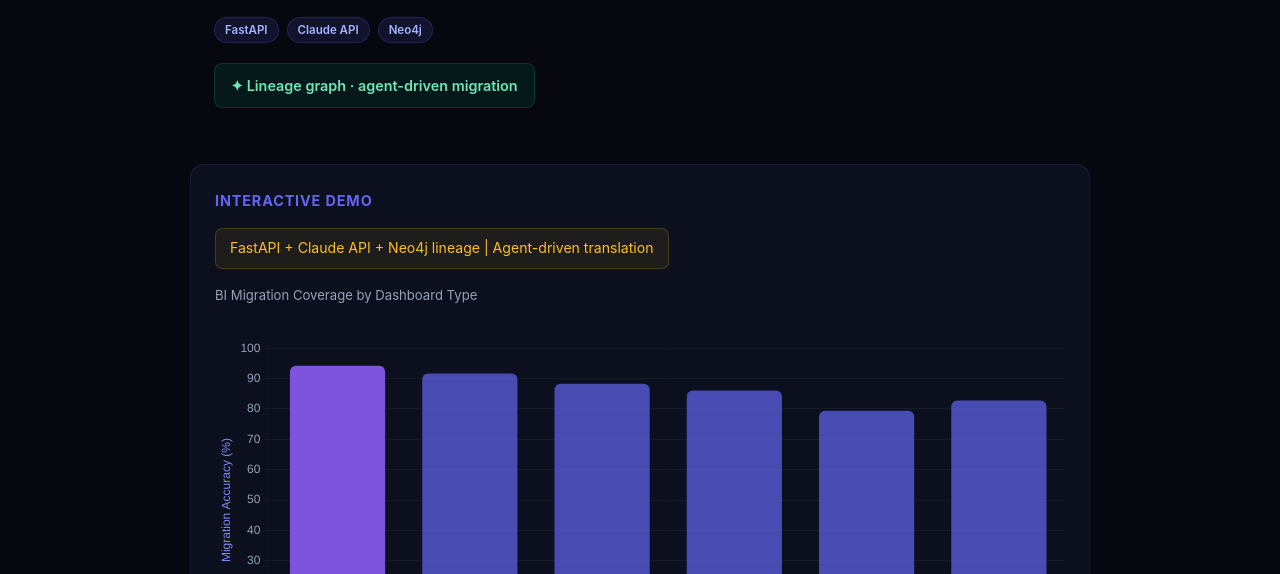
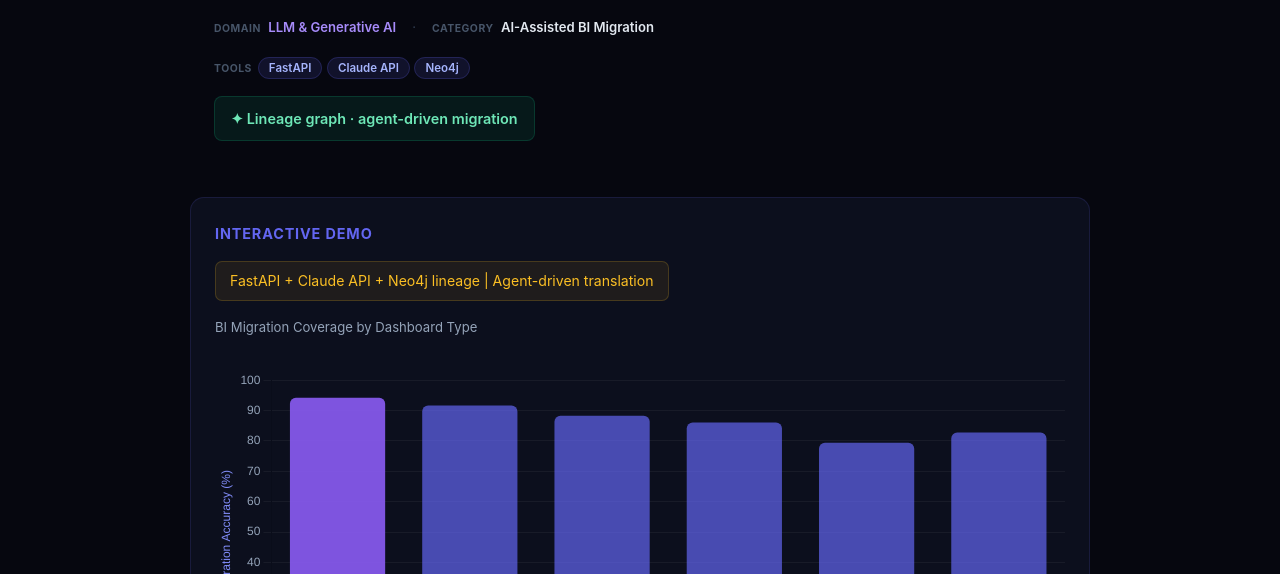
Before and after one commit to Sandyyy123/bi-migration-ai-demo, a plain HTML site: page index.html in a window 1280 px wide. Shown: the part 226-800 px from the top of the page. Drawn offline with nearby package versions, Linux system fonts and the light colour scheme.

Commit message:
Update index.html: domain sections, remove LinkedIn

```diff
--- a/index.html
+++ b/index.html
@@ -49,7 +49,14 @@
 <div class="hero">
   <h1>BI Migration AI Demo</h1>
   <p>AI-powered BI migration platform: FastAPI + Claude agents + Neo4j lineage graph. Automates dashboard/report translation across BI tools with impact analysis.</p>
-  <div class="badges"><span class="badge">FastAPI</span> <span class="badge">Claude API</span> <span class="badge">Neo4j</span></div>
+  <div style="display:flex;flex-wrap:wrap;gap:16px;margin-bottom:16px;font-size:.82rem">
+    <div><span style="font-size:.65rem;font-weight:700;text-transform:uppercase;letter-spacing:.05em;color:#475569">Domain</span>&nbsp;
+         <span style="font-weight:600;color:#a78bfa">LLM & Generative AI</span></div>
+    <div style="color:#334155">·</div>
+    <div><span style="font-size:.65rem;font-weight:700;text-transform:uppercase;letter-spacing:.05em;color:#475569">Category</span>&nbsp;
+         <span style="font-weight:600;color:#e2e8f0">AI-Assisted BI Migration</span></div>
+  </div>
+  <div style="margin-bottom:16px"><span style="font-size:.65rem;font-weight:700;text-transform:uppercase;letter-spacing:.05em;color:#475569">Tools&nbsp;&nbsp;</span><span style="display:inline"><span class="badge">FastAPI</span> <span class="badge">Claude API</span> <span class="badge">Neo4j</span></span></div>
   <div class="metric-bar">✦ Lineage graph · agent-driven migration</div>
 </div>
 <div class="card">
```
